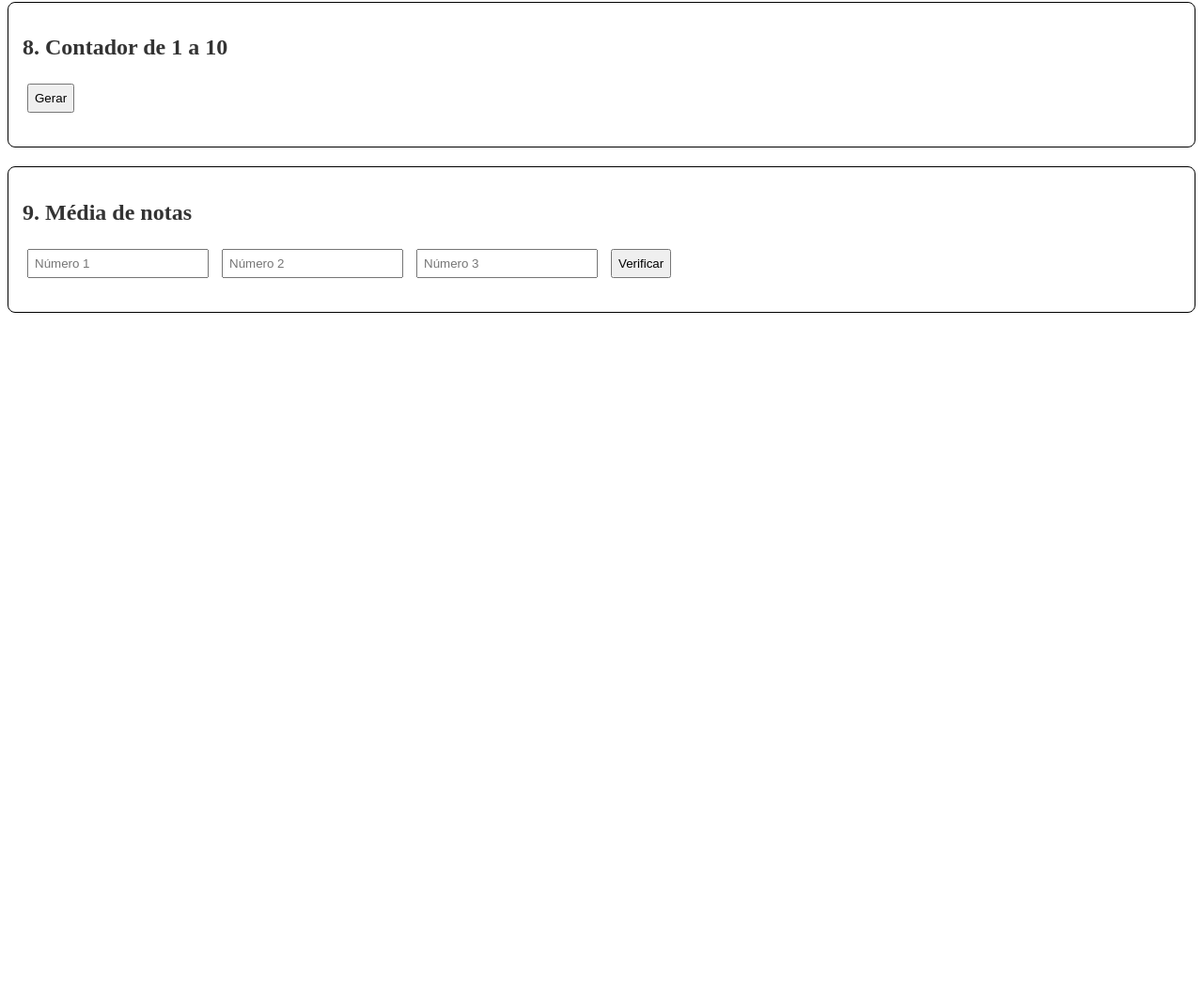
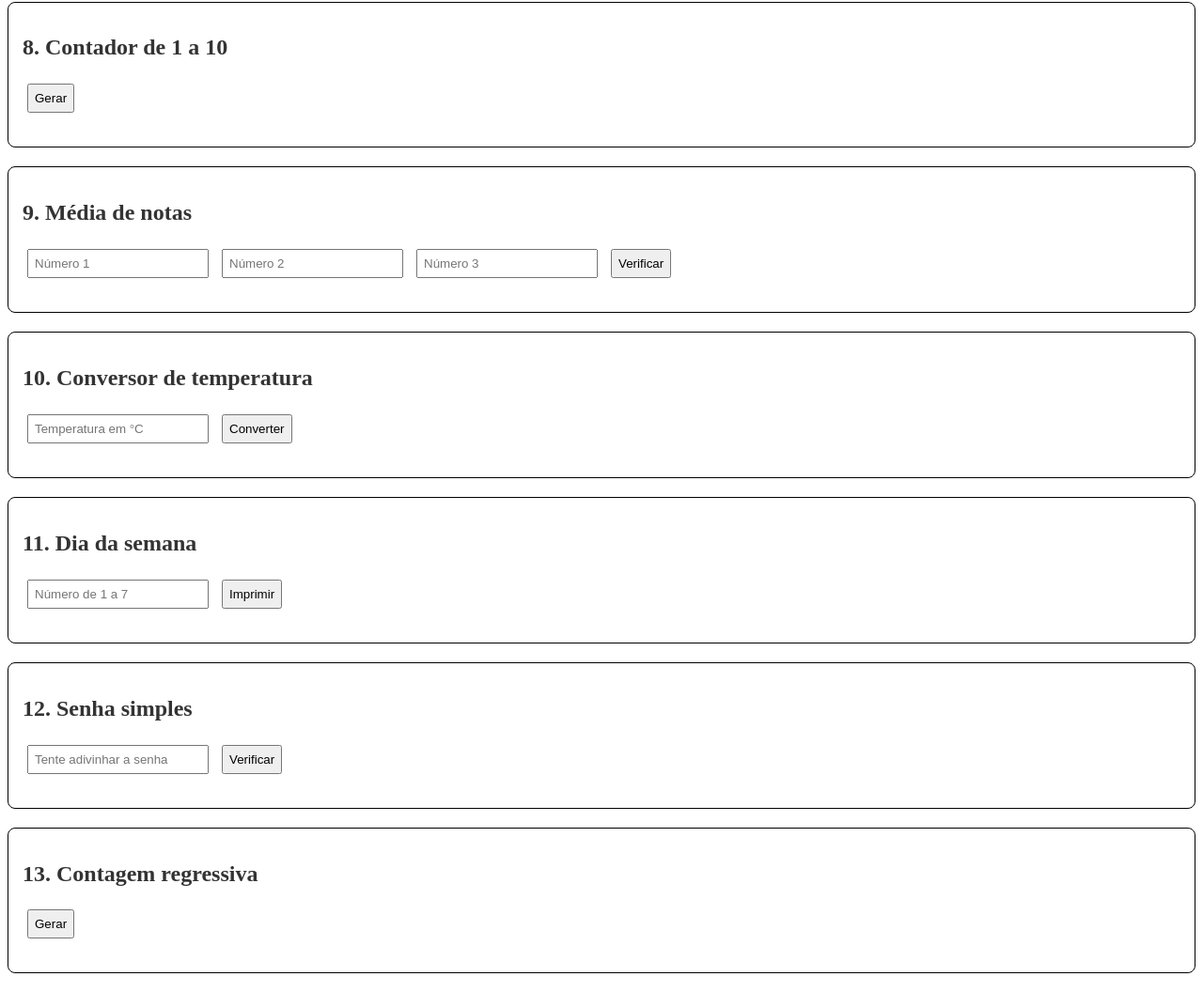
Before and after one commit to ryandeki/javascriptB, a plain HTML site: page exercicios/1.html in a window 1280 px wide. Shown: the part 1309-2365 px from the top of the page at 94% size. Before the commit the page ends 1662 px from the top, so only its background shows below. Drawn offline with Linux system fonts and the light colour scheme.

Commit message:
Dia 18/07/2025

```diff
--- a/exercicios/1.html
+++ b/exercicios/1.html
@@ -77,6 +77,33 @@
         <p id="resultado9"></p>
     </div>
 
+    <div class="exercicio">
+        <h2>10. Conversor de temperatura</h2>
+        <input type="number" id="n6" placeholder="Temperatura em °C">
+        <button onclick="converterTemperatura();">Converter</button>
+        <p id="resultado10"></p>
+    </div>
+
+    <div class="exercicio">
+        <h2>11. Dia da semana</h2>
+        <input type="number" id="n7" placeholder="Número de 1 a 7">
+        <button onclick="imprimirDia();">Imprimir</button>
+        <p id="resultado11"></p>
+    </div>
+
+    <div class="exercicio">
+        <h2>12. Senha simples</h2>
+        <input type="number" id="n8" placeholder="Tente adivinhar a senha">
+        <button onclick="verificarSenha();">Verificar</button>
+        <p id="resultado12"></p>
+    </div>
+
+    <div class="exercicio">
+        <h2>13. Contagem regressiva</h2>
+        <button onclick="gerarContagem();">Gerar</button>
+        <p id="resultado13"></p>
+    </div>
+
 
 
     <script src="script.js"></script>
--- a/exercicios/script.js
+++ b/exercicios/script.js
@@ -149,3 +149,100 @@ function verificarMedia() {
     }
 
 }
+
+function converterTemperatura() {
+
+    let num = Number(document.getElementById("n6").value);
+    let resultado = (num * 9 / 5) + 32;
+
+    document.getElementById("resultado10").innerText = resultado;
+
+}
+
+function imprimirDia() {
+
+    let num = Number(document.getElementById("n7").value);
+
+    if (num < 1 || num > 7) {
+
+        document.getElementById("resultado11").innerText = "Número inválido. Digite um número de 1 a 7";
+
+    }
+
+    else if (num == 1) {
+
+        document.getElementById("resultado11").innerText = "Domingo";
+
+    }
+
+    else if (num == 2) {
+
+        document.getElementById("resultado11").innerText = "Segunda-feira";
+
+    }
+
+    else if (num == 3) {
+
+        document.getElementById("resultado11").innerText = "Terça-feira";
+
+    }
+
+    else if (num == 4) {
+
+        document.getElementById("resultado11").innerText = "Quarta-feira";
+
+    }
+
+    else if (num == 5) {
+
+        document.getElementById("resultado11").innerText = "Quinta-feira";
+
+    }
+
+    else if (num == 6) {
+
+        document.getElementById("resultado11").innerText = "Sexta-feira";
+
+    }
+
+    else if (num == 7) {
+
+        document.getElementById("resultado11").innerText = "Sábado";
+
+    }
+
+}
+
+function verificarSenha() {
+
+    let senha = Number(document.getElementById("n8").value);
+
+    if (senha == 1234) {
+
+        document.getElementById("resultado12").innerText = "Acesso permitido!";
+
+    }
+
+    else {
+
+        document.getElementById("resultado12").innerText = "Senha incorreta.";
+
+    }
+
+}
+
+function gerarContagem() {
+
+    let resultado = document.getElementById("resultado13");
+    let contagem = "";
+
+    for (let i = 10; i >= 1; i--) {
+
+        contagem += i + "<br>";
+        resultado.innerHTML = contagem;
+
+    }
+
+
+
+}
```
